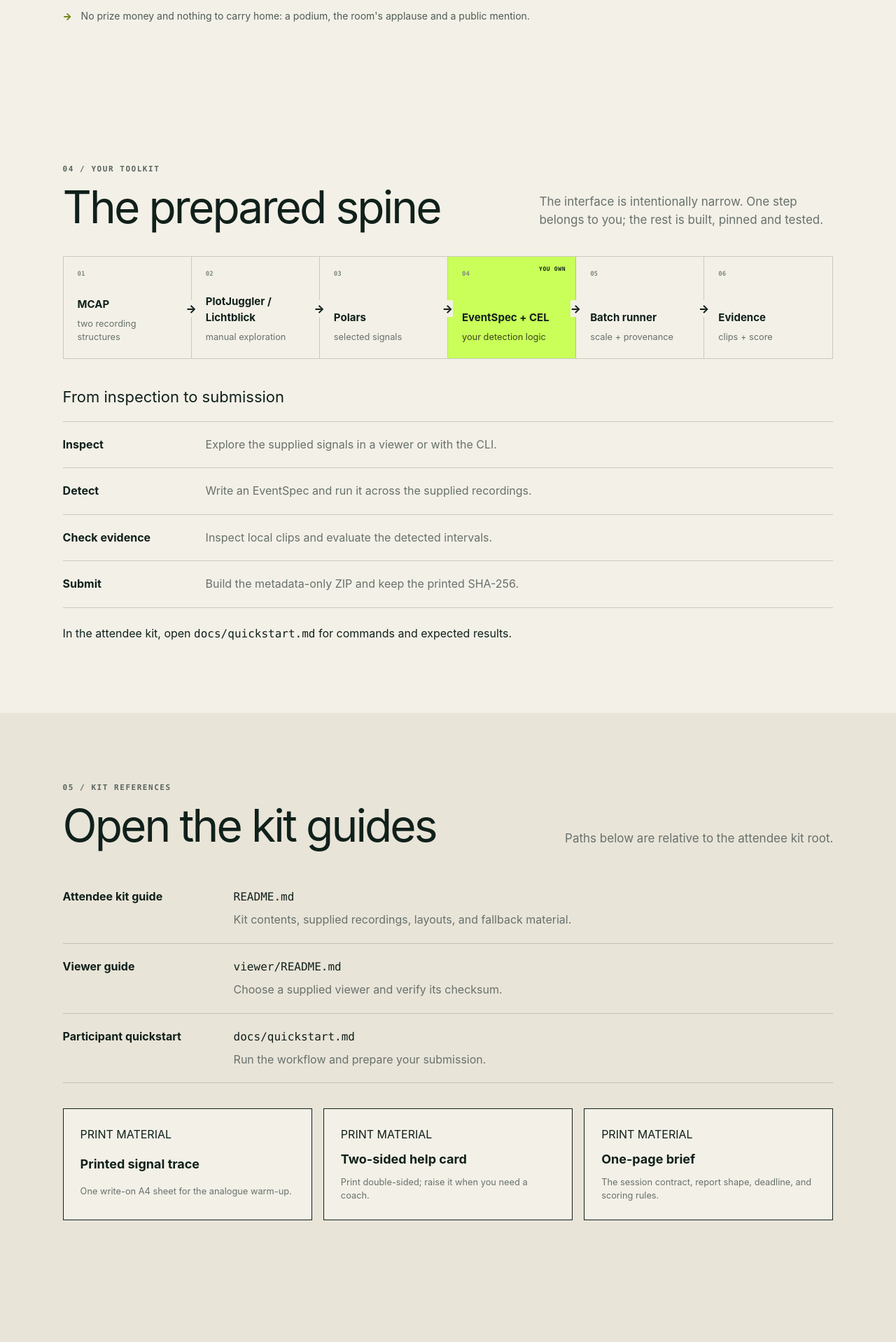
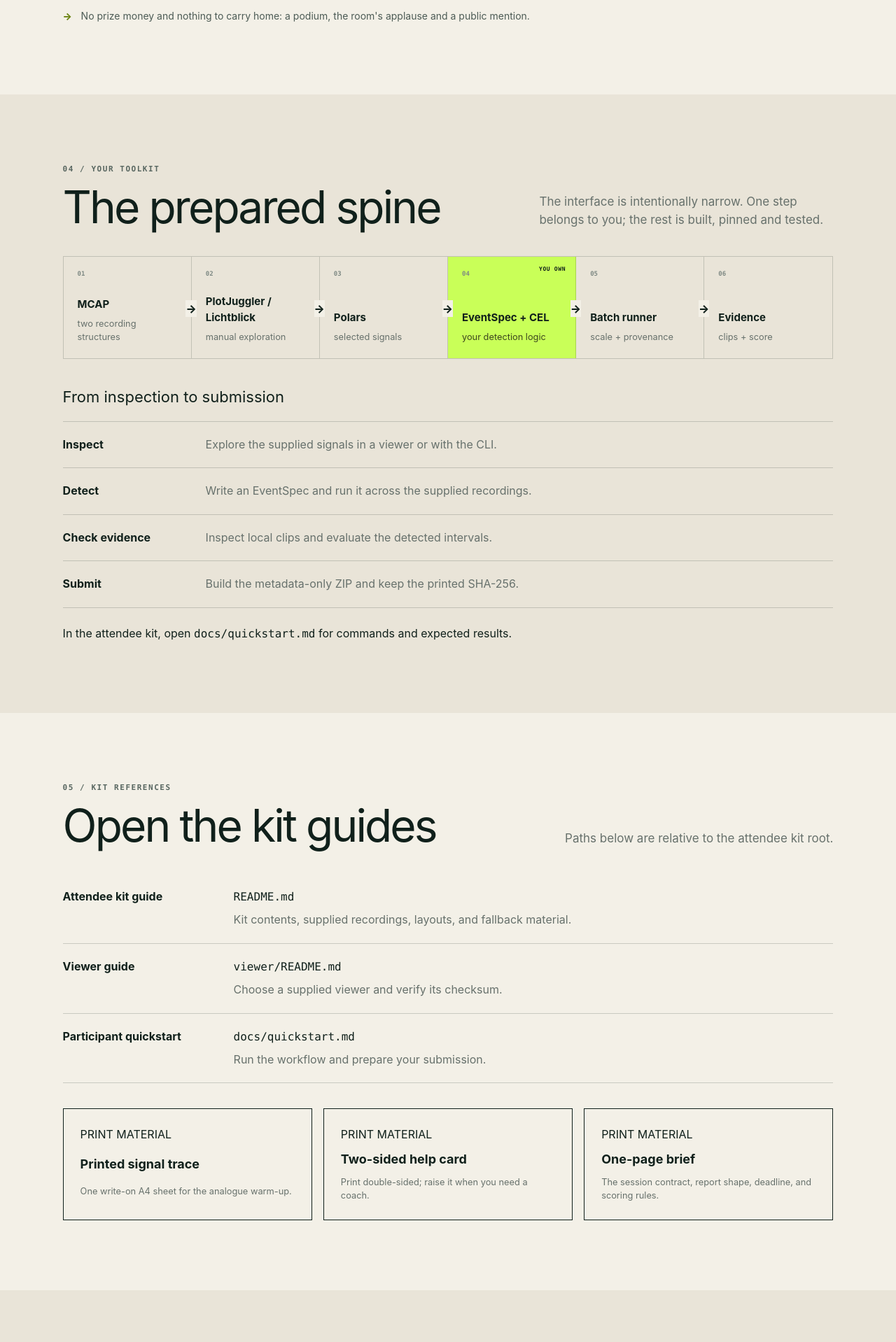
Before and after one commit to Forerunner2012/civ2026-data-hackathon, a Next.js app in the folder handoff-site/: page /participants in a window 1280 px wide. Shown: the part 7342-9260 px from the top of the page at 70% size. Built offline with nearby package versions, Linux system fonts and the light colour scheme.

Commit message:
style: separate participant sections and space preparation heading

```diff
--- a/handoff-site/app/globals.css
+++ b/handoff-site/app/globals.css
@@ -538,3 +538,9 @@ footer > a { color:var(--lime); text-decoration:none; font-size:11px; font-weigh
 @media (max-width:720px) {
   .workflow-list li, .kit-guide-list > div { grid-template-columns:minmax(0,1fr); gap:8px; }
 }
+
+/* Participant section contrast and preparation spacing. */
+#toolkit { background:var(--paper-2); }
+#kit { background:var(--paper); }
+#ready h2 { margin-bottom:24px; line-height:1.08; }
+#ready > div > p { margin:0 0 12px; line-height:1.6; }
```
